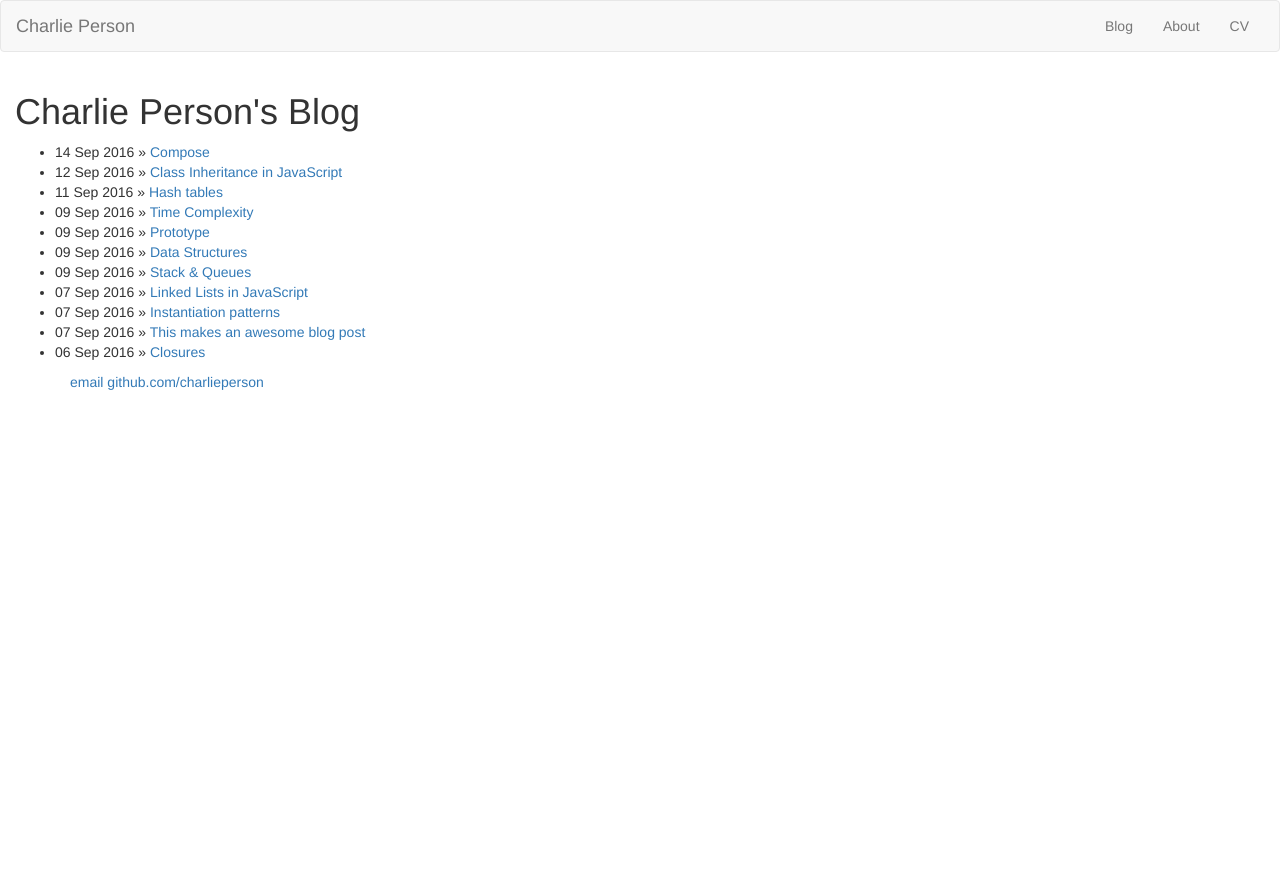
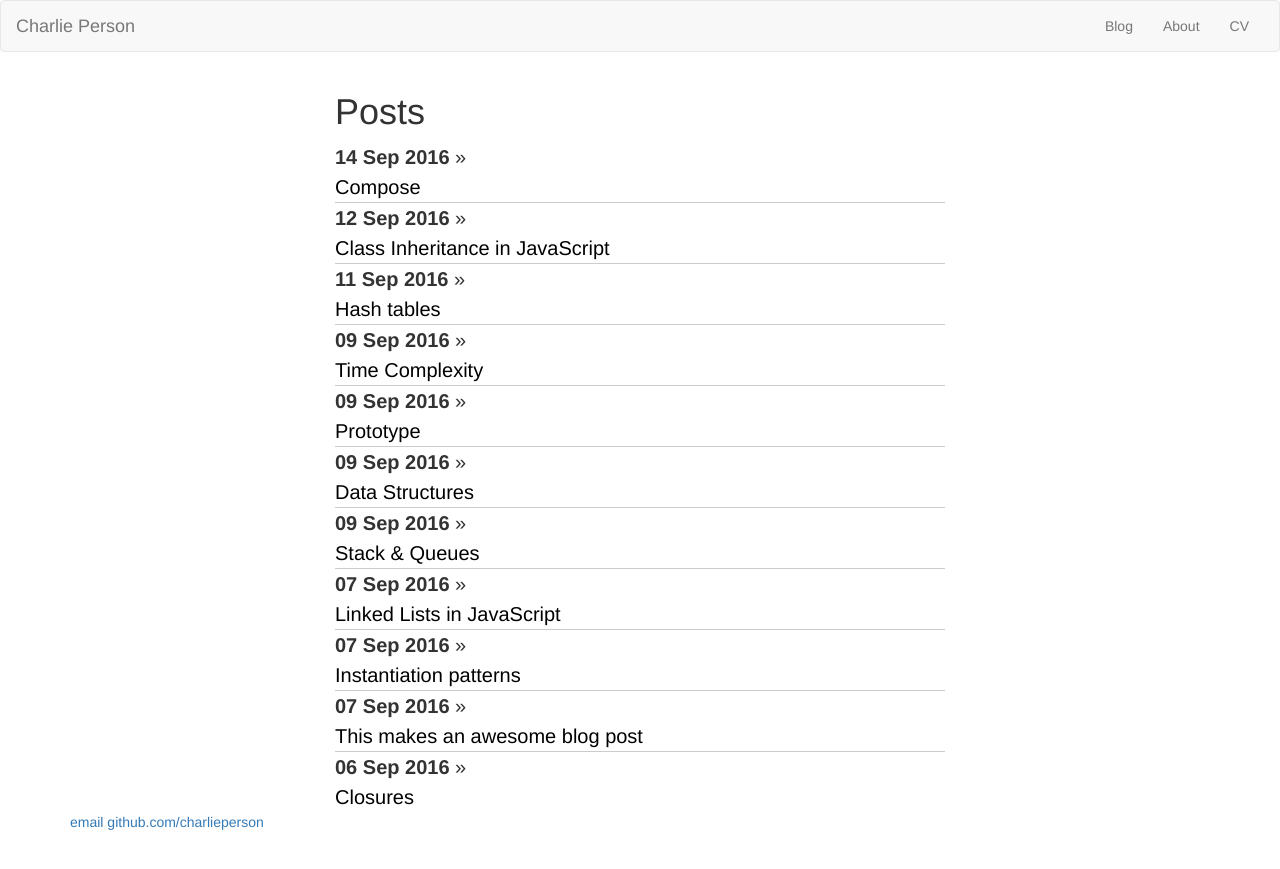
Before and after one commit to charlieperson/charlieperson.github.io, a Jekyll site: the page built from blog/index.html, in a window 1280 px wide. Shown: the top 869 px of the page. Built offline with Jekyll 4.4.1, drawn with Linux system fonts in a browser that asks for light colours.

Commit message:
Adds styling to posts page, post pages, and cv page

```diff
--- a/_layouts/default.html
+++ b/_layouts/default.html
@@ -3,7 +3,6 @@
 	<head>
 		<link rel="stylesheet" href="https://maxcdn.bootstrapcdn.com/bootstrap/3.3.7/css/bootstrap.min.css" integrity="sha384-BVYiiSIFeK1dGmJRAkycuHAHRg32OmUcww7on3RYdg4Va+PmSTsz/K68vbdEjh4u" crossorigin="anonymous">
 		<title>{{ page.title }}</title>
-    <link rel="stylesheet" type="text/css" href="/css/main.css">
 		<script src="/js/jquery.min.js"></script>
 		<script src="/js/main.js" type="text/javascript"></script>
 	</head>
--- a/blog/index.html
+++ b/blog/index.html
@@ -1,11 +1,17 @@
 ---
 layout: default
-title: Charlie Person's Blog
+title: Posts
 ---
-	<h1>{{ page.title }}</h1>
-	<ul class="posts">
-
-	  {% for post in site.posts %}
-	    <li><span>{{ post.date | date_to_string }}</span> » <a href="{{ post.url }}" title="{{ post.title }}">{{ post.title }}</a></li>
-	  {% endfor %}
-	</ul>
+    <link rel="stylesheet" type="text/css" href="/css/main.css">
+	<div class='row'>
+		<div class="col-md-3"></div>
+		<div class="col-md-6">
+			<h1>{{ page.title }}</h1>
+			<ul class="posts">
+			  {% for post in site.posts %}
+			    <li class='post-list-item'><span class="date">{{ post.date | date_to_string }}</span> » <a class='post-link' href="{{ post.url }}" title="{{ post.title }}">{{ post.title }}</a></li>
+			  {% endfor %}
+			</ul>
+		</div>
+		<div class="col-md-3"></div>
+	</div>
--- a/css/main.css
+++ b/css/main.css
@@ -1,3 +1,91 @@
 .jumbotron {
   background-color: white;
 }
+
+
+3
+4
+5
+6
+7
+8
+9
+10
+11
+12
+13
+14
+15
+16
+17
+18
+19
+20
+21
+22
+23
+24
+25
+26
+27
+28
+29
+30
+31
+32
+33
+34
+35
+36
+37
+38
+39
+40
+41
+42
+div {
+  width: 300px;
+}
+
+h2 {
+  font: 400 40px/1.5 Helvetica, Verdana, sans-serif;
+  margin: 0;
+  padding: 0;
+}
+
+ul {
+  list-style-type: none;
+  margin: 0;
+  padding: 0;
+}
+
+.post-list-item {
+  font: 200 20px/1.5 Helvetica, Verdana, sans-serif;
+  border-bottom: 1px solid #ccc;
+}
+
+.post-list-item:last-child {
+  border: none;
+}
+
+.post-list-item a {
+  text-decoration: none;
+  color: #000;
+  display: block;
+  width: 100%;
+
+  -webkit-transition: font-size 0.3s ease, background-color 0.3s ease;
+  -moz-transition: font-size 0.3s ease, background-color 0.3s ease;
+  -o-transition: font-size 0.3s ease, background-color 0.3s ease;
+  -ms-transition: font-size 0.3s ease, background-color 0.3s ease;
+  transition: font-size 0.3s ease, background-color 0.3s ease;
+}
+
+.post-list-item a:hover {
+  font-size: 30px;
+  background: #f6f6f6;
+}
+
+.date {
+  font-weight: bold;
+}
```
Also changed, not shown: _layouts/cv.html (added, +8 -0 lines), _layouts/post.html (+9 -4 lines), cv/index.md (+1 -1 lines).
